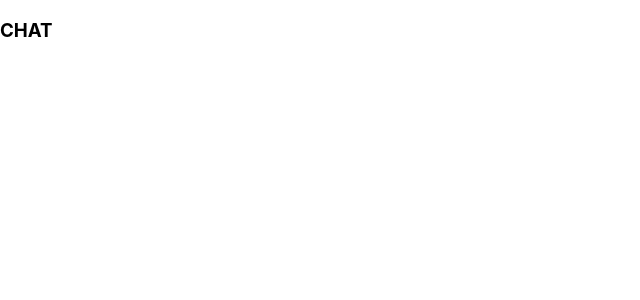
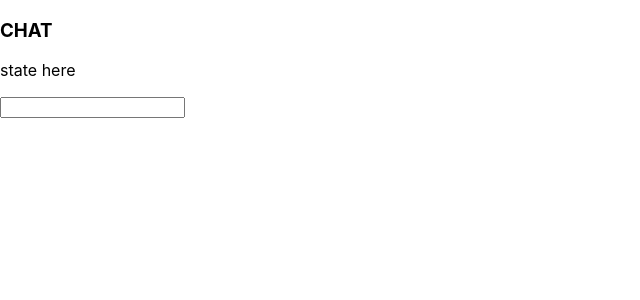
Before and after one commit to franiczio/ChatGaym, a React (Create React App) app in the folder chatgaym/: page / in a window 1280 px wide. Shown: the top 300 px of the page, without its empty margins (0-640 px from the left). Built offline with nearby package versions, Linux system fonts and the light colour scheme.

Commit message:
input in chat component

```diff
--- a/chatgaym/src/Components/chat.jsx
+++ b/chatgaym/src/Components/chat.jsx
@@ -4,6 +4,10 @@ class chat extends Component {
     return (
       <Fragment>
         <h3>CHAT</h3>
+        <p>state here</p>
+        <form>
+          <input />
+        </form>
       </Fragment>
     );
   }
```
